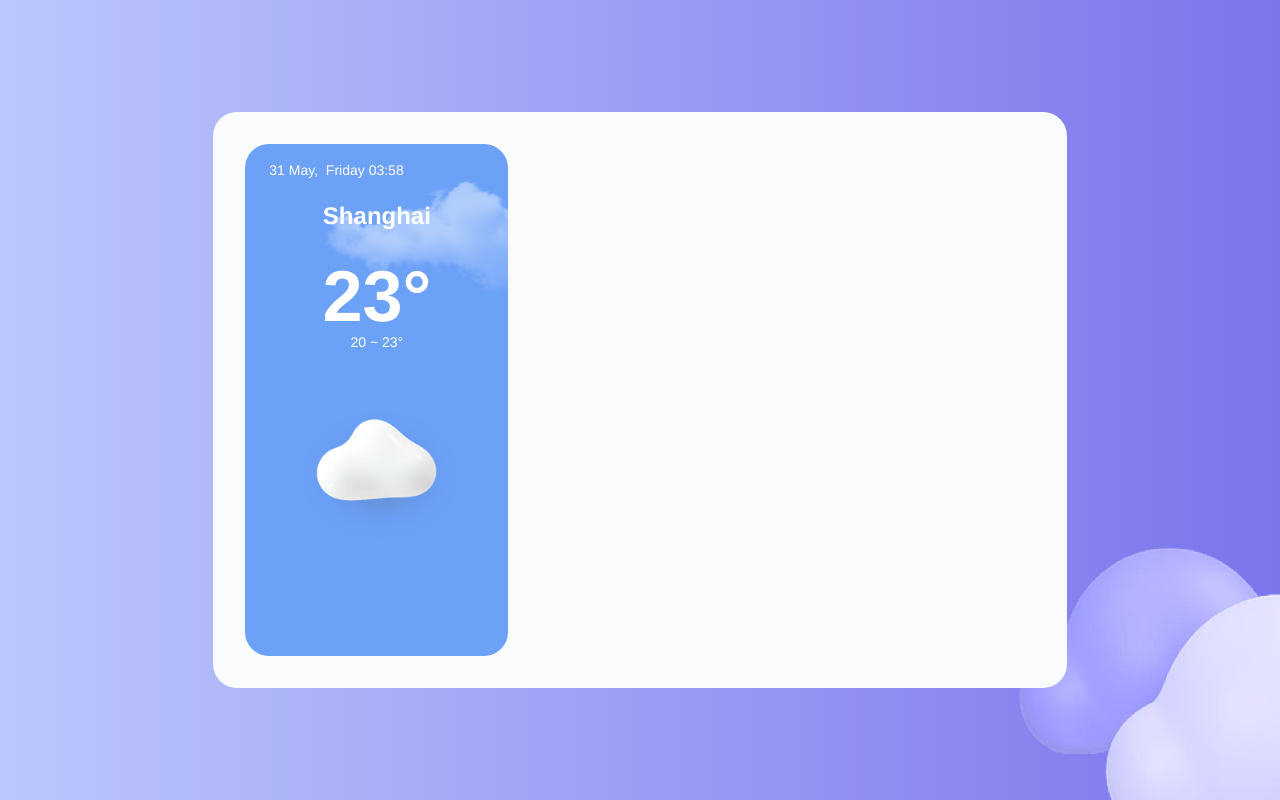
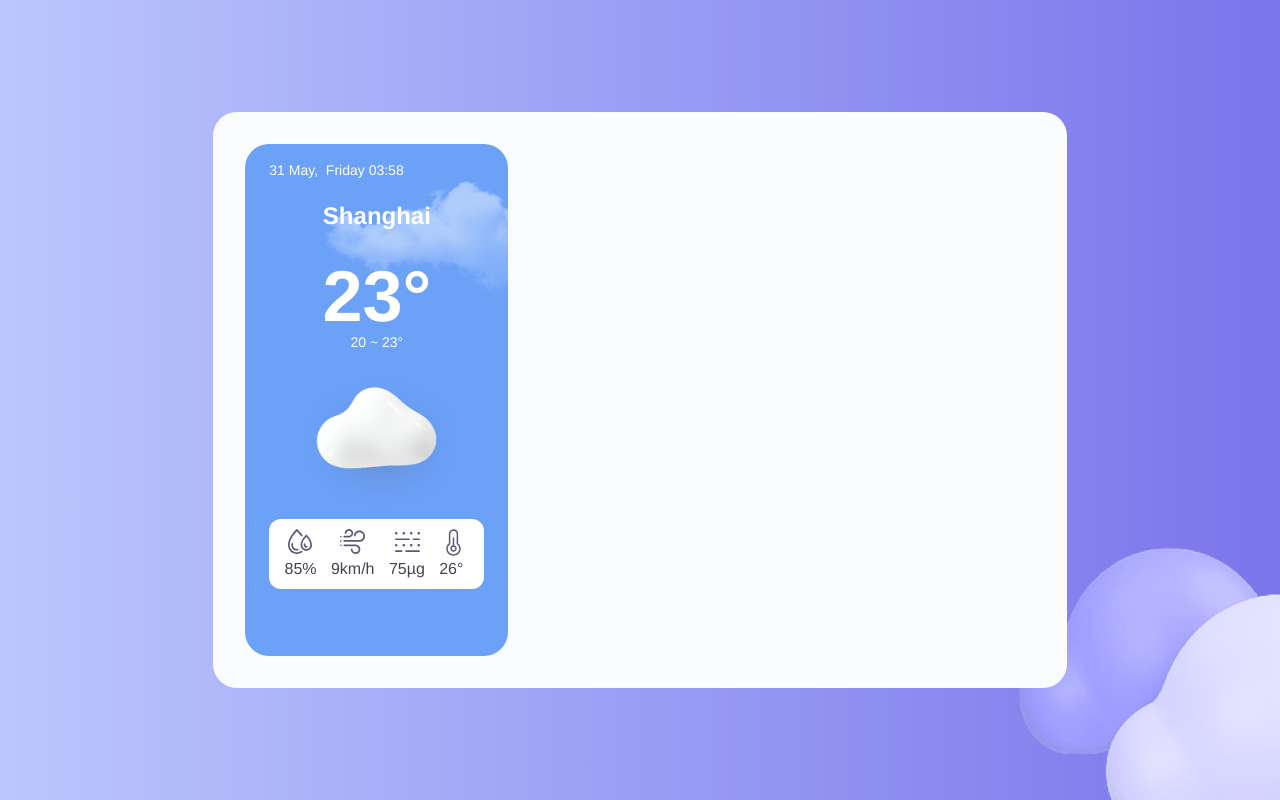
Before and after one commit to wyang0917/weather-app, a React (Create React App) app: page / in a window 1280 px wide. Built offline with nearby package versions, Linux system fonts and the light colour scheme; a web font is replaced by a local one.

Commit message:
update Meta and finish the static CurrentCity

```diff
--- a/src/components/WeatherCard/CurrentCity/CurrentCity.js
+++ b/src/components/WeatherCard/CurrentCity/CurrentCity.js
@@ -5,6 +5,7 @@ import CityName from '../CityName';
 import Temperature from './Temperature';
 import TemperatureRange from '../TemperatureRange';
 import WeatherIcon from '../WeatherIcon';
+import Meta from './Meta'
 
 const CurrentCity = () => {
   console.log('currentcity');
@@ -12,13 +13,14 @@ const CurrentCity = () => {
     return date.format('D MMMM,\xa0\xa0dddd hh:mm')
   }
   return (
-    <div className='bg-blue-500 h-128 w-1/3 rounded-3xl relative py-4 px-6 text-white flex flex-col'>
+    <div className='bg-blue-500 h-128 w-1/3 rounded-3xl relative py-4 px-6 text-white flex flex-col overflow-hidden box-border'>
       <img src={bg} alt="cloudy" className='absolute top-0 right-0'></img>
       <CurrentDate FormatDate={CurrentCityDateFormat} className="text-sm block" />
-      <CityName className={'text-2xl font-extrabold mt-5 mx-auto text-center block'} name={`Shanghai`}/>
+      <CityName className={'text-2xl font-extrabold mt-5 text-center block'} name={`Shanghai`}/>
       <Temperature className={'text-center text-7xl font-extrabold mt-7 block'} temperature={`23°`}/>
       <TemperatureRange className={'text-center text-sm block'} temperatureRange={`20 ~ 23°`}/>
-      <WeatherIcon className={'scale-75'}/>
+      <WeatherIcon className={'scale-75 -mt-8'}/>
+      <Meta className={'bg-white rounded-xl p-2 text-slate-950 font-medium -mt-4'}/>
     </div>
   )
 }
--- a/src/components/WeatherCard/CurrentCity/Meta/Meta.js
+++ b/src/components/WeatherCard/CurrentCity/Meta/Meta.js
@@ -0,0 +1,28 @@
+import React from 'react'
+import humidityIcon from '../../../../assets/meta_icon/humidity.svg'
+import PMIcon from '../../../../assets/meta_icon/PM2.5.svg'
+import somatosensoryIcon from '../../../../assets/meta_icon/Somatosensory_temperature.svg'
+import windIcon from '../../../../assets/meta_icon/wind_speed.svg'
+
+const Meta = ({className}) => {
+  const infos = [
+    {icon:humidityIcon,desc:"85%"},
+    {icon:windIcon,desc:"9km/h"},
+    {icon:PMIcon,desc:"75µg"},
+    {icon:somatosensoryIcon,desc:"26°"},
+  ]
+  return (
+    <div className={className}>
+      <ul className='flex justify-around'>
+        {infos.map((info,index)=>(
+          <li key={index} className=''>
+            <img src={info.icon} alt={`icon${index+1}`} className="mx-auto"></img>
+            <span>{info.desc}</span>
+          </li>
+        ))}
+      </ul>
+    </div>
+  )
+}
+
+export default Meta
--- a/src/components/WeatherCard/CurrentCity/Meta/index.js
+++ b/src/components/WeatherCard/CurrentCity/Meta/index.js
@@ -0,0 +1 @@
+export {default} from './Meta'
```
